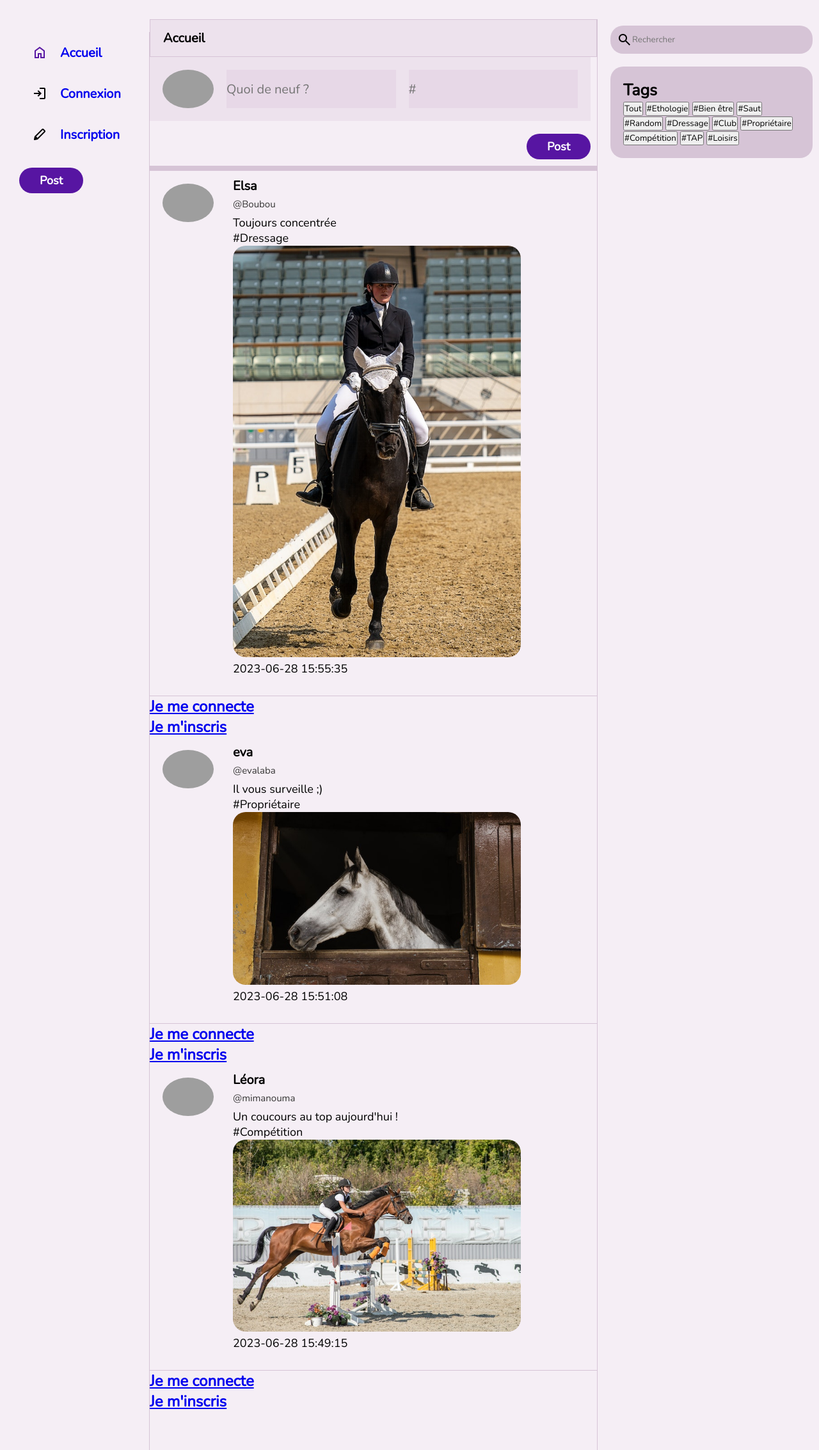
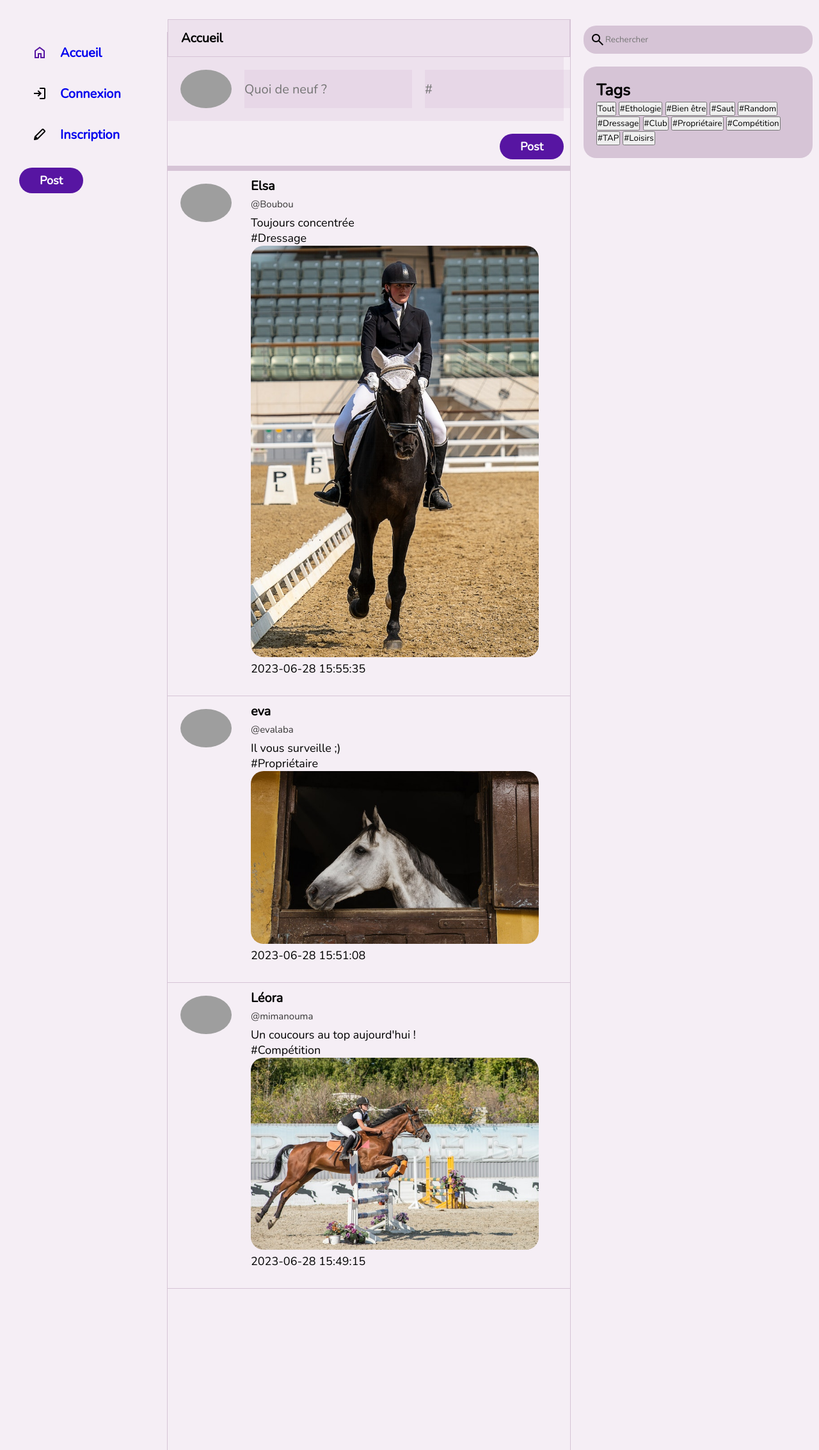
Before and after one commit to LeoraChriquiRestart/Hoofbeat, a PHP site: page / in a window 1280 px wide. Shown: the part 105-2371 px from the top of the page at 64% size. Run offline with PHP 8.4, Linux system fonts and the light colour scheme; data comes from the database, SQL or seed files in the repository; grey boxes are pictures that could not be loaded.

Commit message:
Add files via upload

```diff
--- a/projet_axe/css/modal.css
+++ b/projet_axe/css/modal.css
@@ -92,3 +92,32 @@
 
   cursor: pointer;
 }
+
+/* Modal flou */
+
+.modal__flou {
+  position: fixed;
+  top: 0;
+  left: 0;
+  width: 100vw;
+  height: 100vh;
+  background-color: rgba(0, 0, 0, 0.6);
+  backdrop-filter: blur(10px);
+
+  display: flex;
+  justify-content: center;
+  align-items: center;
+  font-size: 48px;
+
+  transition: transform 0.5s;
+  transform: scale(0);
+}
+
+.modal__flou a {
+  margin: 10px;
+  text-decoration: none;
+}
+
+.modal__flou.visible {
+  transform: scale(1);
+}
--- a/projet_axe/css/style.css
+++ b/projet_axe/css/style.css
@@ -91,7 +91,6 @@
 
     height: 100%;
 
-    min-width: 700px;
     overflow-y: auto;
 }
 
```
Also changed, not shown: other parts of projet_axe/css/style.css (+7 -27 lines).
